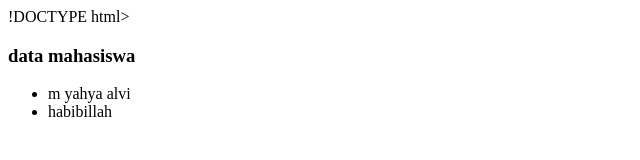
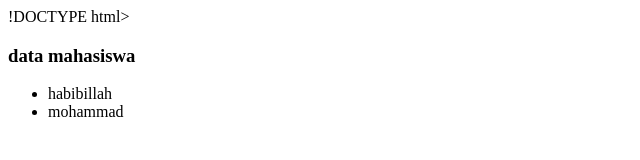
Before and after one commit to Yahyaalvie/latihan1-alterra, a plain HTML site: page latihan1alterra.html in a window 1280 px wide. Shown: the full height of the page, 0-640 px from the left. Drawn offline with Linux system fonts and the light colour scheme.

Commit message:
Update latihan1alterra.html

```diff
--- a/latihan1alterra.html
+++ b/latihan1alterra.html
@@ -9,7 +9,8 @@
 <body>
     <h3>data mahasiswa</h3>
     <ul>
-        <li>m yahya alvi</li>
         <li>habibillah</li>
+        <li>mohammad</li>
     </ul>
 </body>
+</html>
```
